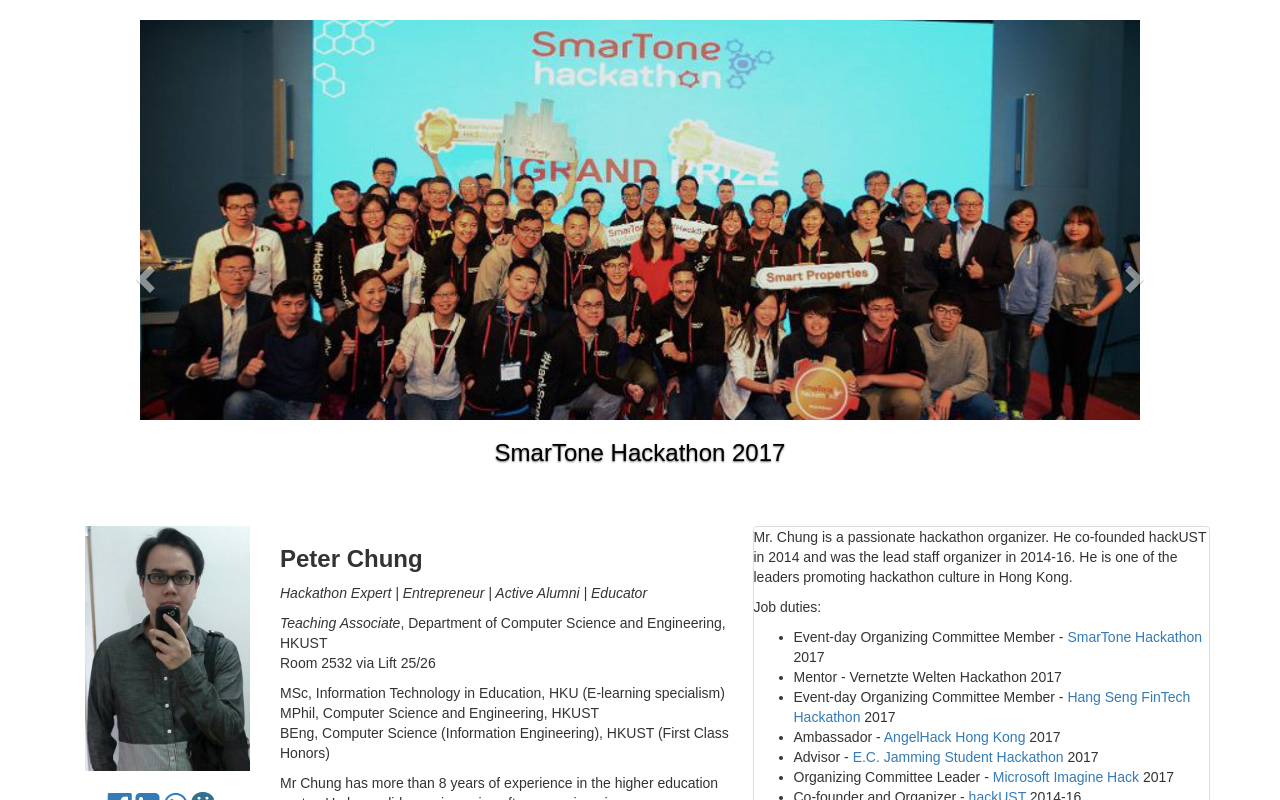
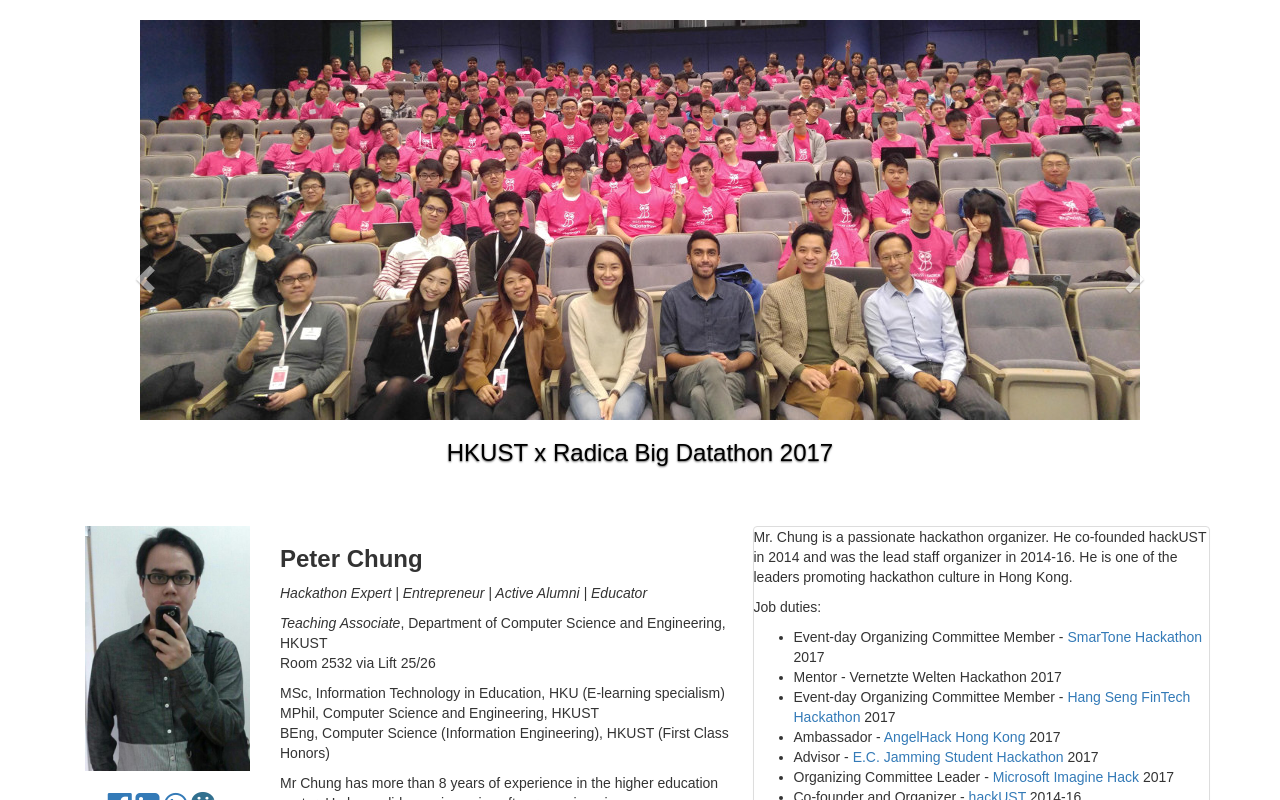
Before and after one commit to hkpeterpeter/web_personal, a React (Create React App) app: page / in a window 1280 px wide. Shown: the top 800 px of the page. Built offline with nearby package versions, Linux system fonts and the light colour scheme.

Commit message:
Added BigDatathon and FinTech Hackathon

```diff
--- a/src/data/events.js
+++ b/src/data/events.js
@@ -3,6 +3,7 @@
 // TODO: refactor the remaining data values
 
 const events = [
+  makeEvent('HKUST x Radica Big Datathon 2017', 'hkust_radica_bigdatathon_2017.jpg'),
   makeEvent('SmarTone Hackathon 2017', 'smartonehackathon_2017.jpg'),
   makeEvent('CSAA Mid-Autumn Festival Party and ExCo meeting 2017', 'CSAA_mid_autumn_exco_meeting_2017.jpg'),
   makeEvent('HKUST Alumni Visit 2017 - Shenzhen BlueBay Incubation Program', 'alumni_visit_hkust_bluebay_incubation_2017.jpg'),
@@ -17,6 +18,7 @@
   makeEvent('Cyberport Alumni Association Ice-break meetup 2017', 'Cyberport_Alumni_Association_2017.jpg'),
   makeEvent('CSE Farewell Dinner 2017', 'CSE_Farewell_Dinner_2017.jpg'),
   makeEvent('hackUST 2017', 'hackUST_2017.png'),
+  makeEvent('SuperCharger 2.0 FinTech Hackathon 2017', 'supercharger_fintech_hackathon_2017.jpg'),
   makeEvent('SENG Shenzhen Alumni Gathering 2017', 'SENG_Engineering_Alumni_Gathering_2017.jpg'),
   makeEvent('Microsoft ImagineHack 2017', 'Microsoft_ImagineHack_2017.jpg'),
   makeEvent('HealthTech Asia 2017', 'habhub-health-tech-asia-2017.jpg'),
```
Also changed, not shown: public/slideshow_images/hkust_radica_bigdatathon_2017.jpg (added), public/slideshow_images/supercharger_fintech_hackathon_2017.jpg (added).
